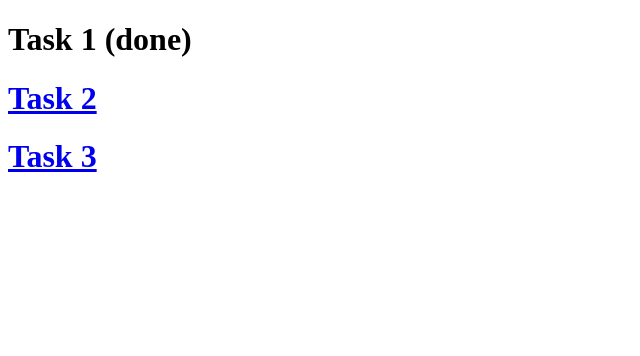
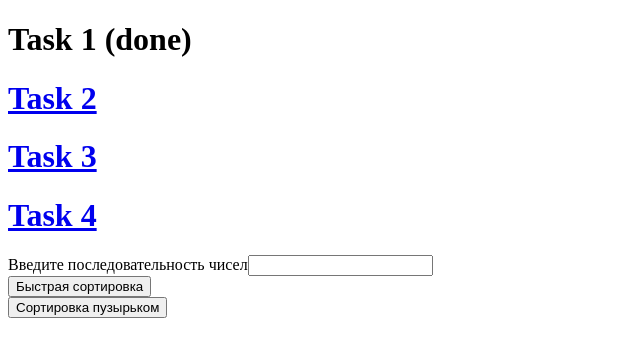
Before and after one commit to rpolevach/algos, a React (Create React App) app: page /task4 in a window 1280 px wide. Shown: the top 356 px of the page, without its empty margins (0-640 px from the left). Built offline with nearby package versions, Linux system fonts and the light colour scheme.

Commit message:
quickSort done

```diff
--- a/src/Menu/Menu.jsx
+++ b/src/Menu/Menu.jsx
@@ -12,6 +12,9 @@ class Menu extends Component {
         <Link to="/task3">
           <h1>Task 3</h1>
         </Link>
+        <Link to="/task4">
+          <h1>Task 4</h1>
+        </Link>
       </div>
     );
   }
--- a/src/Task2/Task2.jsx
+++ b/src/Task2/Task2.jsx
@@ -59,7 +59,7 @@ class Task2 extends Component {
     return (
       <div>
         <div>
-          <span>Введите последоваиельность чисел</span>
+          <span>Введите последовательность чисел</span>
           <input onChange={this.onChange} />
         </div>
         <div>
--- a/src/Task3/Task3.jsx
+++ b/src/Task3/Task3.jsx
@@ -38,7 +38,6 @@ class Task3 extends Component {
       <div>
         <span>Отсортированный массив по принципу прямого включения:</span>
         {insertionArray.map((value, index) => (
-          // eslint-disable-next-line no-unused-expressions
           <span key={index}>{value} </span>
         ))}
       </div>
@@ -56,7 +55,7 @@ class Task3 extends Component {
     return (
       <div>
         <div>
-          <span>Введите последоваиельность чисел</span>
+          <span>Введите последовательность чисел</span>
           <input onChange={this.onChange} />
         </div>
         <div>
--- a/src/Task3/logic/insertionArray.js
+++ b/src/Task3/logic/insertionArray.js
@@ -42,7 +42,7 @@ export const bubbleSort = array => {
   return numbers;
 };
 
-const makeNumberArray = array => {
+export const makeNumberArray = array => {
   let numberArray = [];
 
   for (let i = 0; i < array.length; i++) {
--- /dev/null
+++ b/src/Task4/Task4.jsx
@@ -0,0 +1,56 @@
+import React, { Component } from "react";
+
+import { extractArray } from "../Task3/logic/extractArray";
+import { quickSort } from "./logic/sort";
+
+class Task4 extends Component {
+  state = {
+    text: "",
+    array: "",
+    quickArray: []
+  };
+
+  onChange = e => {
+    this.setState({
+      text: e.target.value,
+      array: extractArray(this.state.text)
+    });
+  };
+
+  onQuickSort = () => {
+    this.setState({
+      quickArray: quickSort(this.state.array)
+    });
+  };
+
+  render() {
+    const { quickArray } = this.state;
+
+    const quickSort = quickArray.length != 0 && (
+      <div>
+        <span>Отсортированный массив по принципу быстрой сортировки:</span>
+        {quickArray.map((value, index) => (
+          <span key={index}>{value} </span>
+        ))}
+      </div>
+    );
+
+    return (
+      <div>
+        <div>
+          <span>Введите последовательность чисел</span>
+          <input onChange={this.onChange} />
+        </div>
+        <div>
+          <button onClick={this.onQuickSort}>Быстрая сортировка</button>
+        </div>
+        <div>
+          <button>Сортировка пузырьком</button>
+        </div>
+        {quickSort}
+      </div>
+    );
+  }
+}
+
+export default Task4;
--- /dev/null
+++ b/src/Task4/logic/sort.js
@@ -0,0 +1,24 @@
+import { makeNumberArray } from "../../Task3/logic/insertionArray";
+
+export const quickSort = array => {
+  if (array.length <= 1) return array;
+
+  let numbers = makeNumberArray(array);
+
+  let pivotIndex = Math.floor(numbers.length / 2);
+  let pivot = numbers[pivotIndex];
+  let less = [];
+  let greater = [];
+
+  for (let i = 0; i < numbers.length; i++) {
+    if (i === pivotIndex) continue;
+
+    if (numbers[i] <= pivot) {
+      less.push(array[i]);
+    } else {
+      greater.push(numbers[i]);
+    }
+  }
+  let result = [];
+  return result.concat(quickSort(less), pivot, quickSort(greater));
+};
--- a/src/index.js
+++ b/src/index.js
@@ -6,6 +6,7 @@ import { BrowserRouter as Router, Switch, Route } from "react-router-dom";
 import Greetings from "./Greetings/Greetings";
 import Task2 from "./Task2/Task2";
 import Task3 from "./Task3/Task3";
+import Task4 from "./Task4/Task4";
 
 ReactDOM.render(
   <Router>
@@ -13,6 +14,7 @@ ReactDOM.render(
     <Route exact path="/" component={Greetings} />
     <Route path="/task2" component={Task2} />
     <Route path="/task3" component={Task3} />
+    <Route path="/task4" component={Task4} />
   </Router>,
   document.getElementById("root")
 );
```
